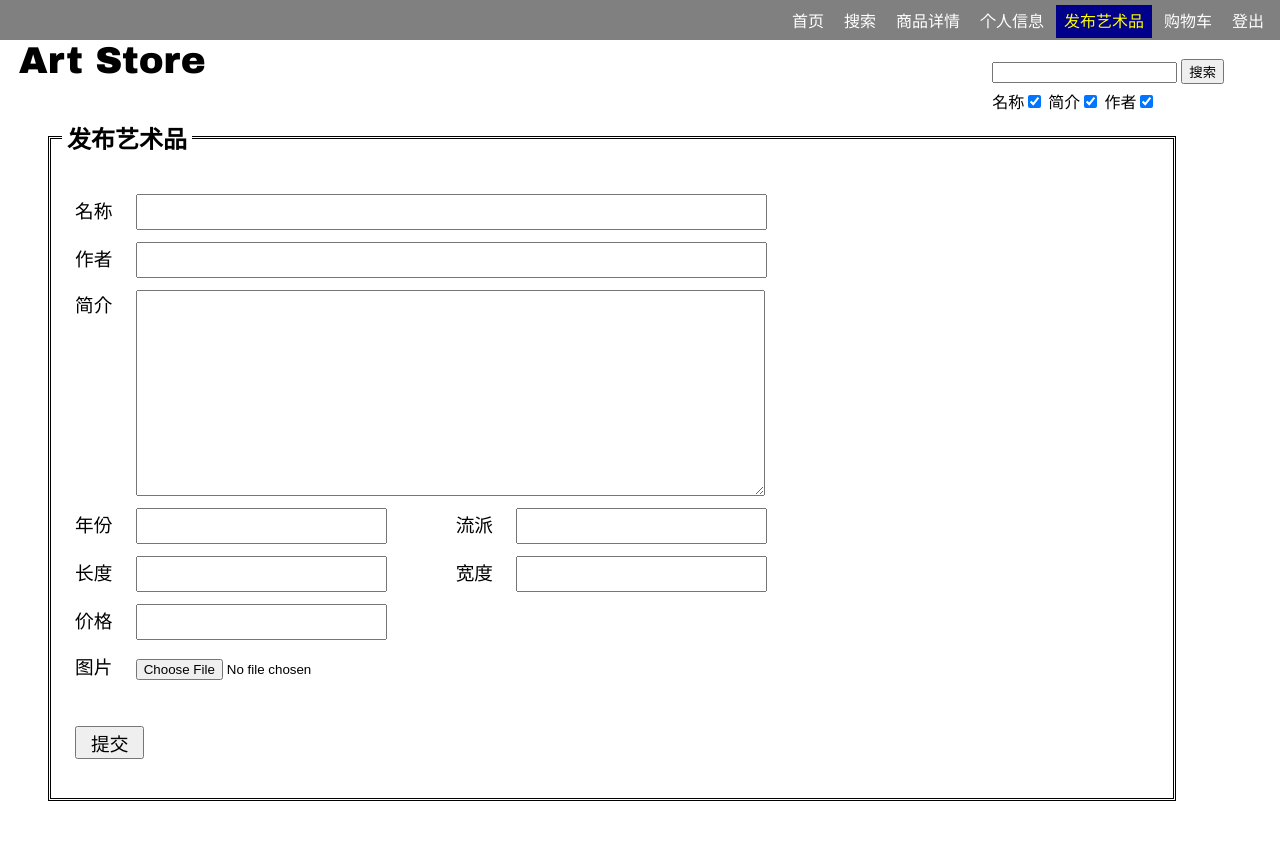
After one commit to fd17302010069/project2, a PHP site: page /launch.php in a window 1280 px wide. The commit adds this page. Run offline with PHP 8.4, Linux system fonts and the light colour scheme; a user stored in the database is signed in.

Commit message:
6/15 update launch

```diff
--- a/checkLogin.php
+++ b/checkLogin.php
@@ -36,6 +36,7 @@ else{
 
             $_SESSION["username"]=$_POST['username'];
             $_SESSION["cartNum"]=$cartNum;
+            $_SESSION["balance"]=$user['balance'];
             $_SESSION["userID"]=$user['userID'];
 
             myAlert("登陆成功！",false);
--- a/checkRegister.php
+++ b/checkRegister.php
@@ -40,6 +40,7 @@ else{
 
             $_SESSION["username"]=$_POST['username'];
             $_SESSION["cartNum"]=0;
+            $_SESSION["balance"]=0;
             $_SESSION["userID"]=$user['userID'];
 
             myAlert("注册成功！",false);
--- a/css/launch.css
+++ b/css/launch.css
@@ -1,8 +1,54 @@
 main{
     clear: both;
-    margin-top: 5em;
+    margin: 5em 3em 2.5em;
 }
 h2{
     font-size: 18pt;
-    margin-left: 1em;
 }
+.launch{
+    float: none;
+}
+fieldset{
+    margin: 4em 0;
+    border: double ;
+}
+legend{
+    text-align: left;
+    margin-left: 0.7em;
+    padding: 0 0.3em;
+}
+table{
+    font-size: 14pt;
+    padding: 1.5em 3.25em 1.5em 0.7em;
+}
+label.launch_label{
+    padding-right: 1em;
+}
+td{
+    padding-right: 3em;
+}
+textarea{
+    vertical-align: top;
+    width: 90%;
+    height: 200px;
+}
+input.launch_input{
+    font-size: 14pt;
+    height: 30px;
+}
+input.long{
+    width: 90%;
+}
+#img_preview{
+    margin-left: 3.25em;
+    max-width: 100%;
+}
+.launch_btn{
+    font-size: 14pt;
+    width: 10%;
+}
+.launch_btn:hover{
+    background: gray;
+    border-color: gray;
+    color: white;
+}
--- /dev/null
+++ b/js/launch.js
@@ -0,0 +1,5 @@
+document.getElementsByClassName("link")[4].className="link current";
+
+document.getElementById("file").onchange=function () {
+    document.getElementById("img_preview").src = window.URL.createObjectURL(this.files[0]);
+};
--- a/js/page.js
+++ b/js/page.js
@@ -16,7 +16,3 @@ function turnPageForSearch(pageNum) {
             });
     }
 }
-
-function turnPageForCart(pageNum) {
-    $("#cart_content").load("shoppingCartContents.php",{page:pageNum});
-}
--- /dev/null
+++ b/launch.php
@@ -0,0 +1,107 @@
+<?php
+$mysqli = new mysqli("localhost","root","","art");
+if($mysqli->connect_errno){
+    die('Failed to connect to MySQL:'.$mysqli->connect_error);
+}
+$mysqli->query("set names 'utf8'");
+
+include 'alert.php';
+
+if(!isset($_SESSION)){
+    session_start();
+}
+if(!isset($_SESSION['userID'])){
+    header("Location:login.php"); //未登录用户跳转到登陆页面
+}
+?>
+
+<!DOCTYPE html>
+<html lang="en">
+<head>
+    <meta charset="UTF-8">
+    <title>Art Store - 发布艺术品</title>
+    <link rel="stylesheet" type="text/css" href="css/reset.css" />
+    <link rel="stylesheet" type="text/css" href="css/nav.css" />
+    <link rel="stylesheet" type="text/css" href="css/content_header.css" />
+    <link rel="stylesheet" type="text/css" href="css/launch.css" />
+</head>
+<body>
+
+    <?php
+    include "nav.php";
+    include "header.php";
+    ?>
+
+    <main>
+        <form class="launch">
+            <fieldset>
+                <legend><h2>发布艺术品</h2></legend>
+                <table cellspacing="10em">
+                    <tr>
+                        <td colspan="2">
+                            <label for="title" class="launch_label">名称</label>
+                            <input type="text" name="title" id="title" class="launch_input long">
+                        </td>
+                    </tr>
+                    <tr>
+                        <td colspan="2">
+                            <label for="artist" class="launch_label">作者</label>
+                            <input type="text" name="artist" id="artist" class="launch_input long">
+                        </td>
+                    </tr>
+                    <tr>
+                        <td colspan="2">
+                            <label for="description" class="launch_label">简介</label>
+                            <textarea name="description" id="description"></textarea>
+                        </td>
+                    </tr>
+                    <tr>
+                        <td>
+                            <label for="year" class="launch_label">年份</label>
+                            <input type="number" name="year" id="year" step="1" class="launch_input">
+                        </td>
+                        <td>
+                            <label for="genre" class="launch_label">流派</label>
+                            <input type="text" name="genre" id="genre" class="launch_input">
+                        </td>
+                    </tr>
+                    <tr>
+                        <td>
+                            <label for="height" class="launch_label">长度</label>
+                            <input type="number" name="height" id="height" min="0" class="launch_input">
+                        </td>
+                        <td>
+                            <label for="width" class="launch_label">宽度</label>
+                            <input type="number" name="width" id="width" min="0" class="launch_input">
+                        </td>
+                    </tr>
+                    <tr>
+                        <td colspan="2">
+                            <label for="price" class="launch_label">价格</label>
+                            <input type="number" name="price" id="price" min="1" step="1" class="launch_input">
+                        </td>
+                    </tr>
+                    <tr>
+                        <td>
+                            <label for="file" class="launch_label">图片</label>
+                            <input type="file" name="file" id="file">
+                        </td>
+                    </tr>
+                    <tr>
+                        <td colspan="2">
+                            <img src="" id="img_preview">
+                        </td>
+                    </tr>
+                    <tr>
+                        <td colspan="2">
+                            <input type="submit" value="提交"  class="launch_btn">
+                        </td>
+                    </tr>
+                </table>
+            </fieldset>
+        </form>
+    </main>
+    <script src="js/launch.js"></script>
+
+</body>
+</html>
--- a/nav.php
+++ b/nav.php
@@ -16,7 +16,7 @@
             else{
                 ?>
                 <li><a href="userInfo.php" class="link">个人信息</a></li>
-                <li><a href="#" class="link">发布艺术品</a></li>
+                <li><a href="launch.php" class="link">发布艺术品</a></li>
                 <li>
                     <a href="shoppingCart.php" class="link">购物车</a>
                     <ul><li>商品数量：<?php echo $_SESSION['cartNum']?></li></ul>
--- /dev/null
+++ b/pay.php
@@ -0,0 +1,6 @@
+<?php
+if(isset($_POST["sum_price"])&&isset($_POST["user_balance"])){
+    if((int)($_POST["user_balance"]) < (int)($_POST["sum_price"])){
+        myAlert("余额不足！");
+    }
+}
--- a/userInfo.php
+++ b/userInfo.php
@@ -27,6 +27,7 @@ else{
         if($rechargeResult){
             myAlert("充值成功！");
             $userInfo["balance"]=$newBalance;
+            $_SESSION["balance"]=$newBalance;
         }
         else{
             myAlert("充值失败！请检查网络设置");
```
Also changed, not shown: js/myAlert.js (+31 -0 lines), js/shoppingCart.js (+10 -0 lines), shoppingCart.php (+66 -5 lines), shoppingCartContents.php (deleted, +0 -84 lines).
